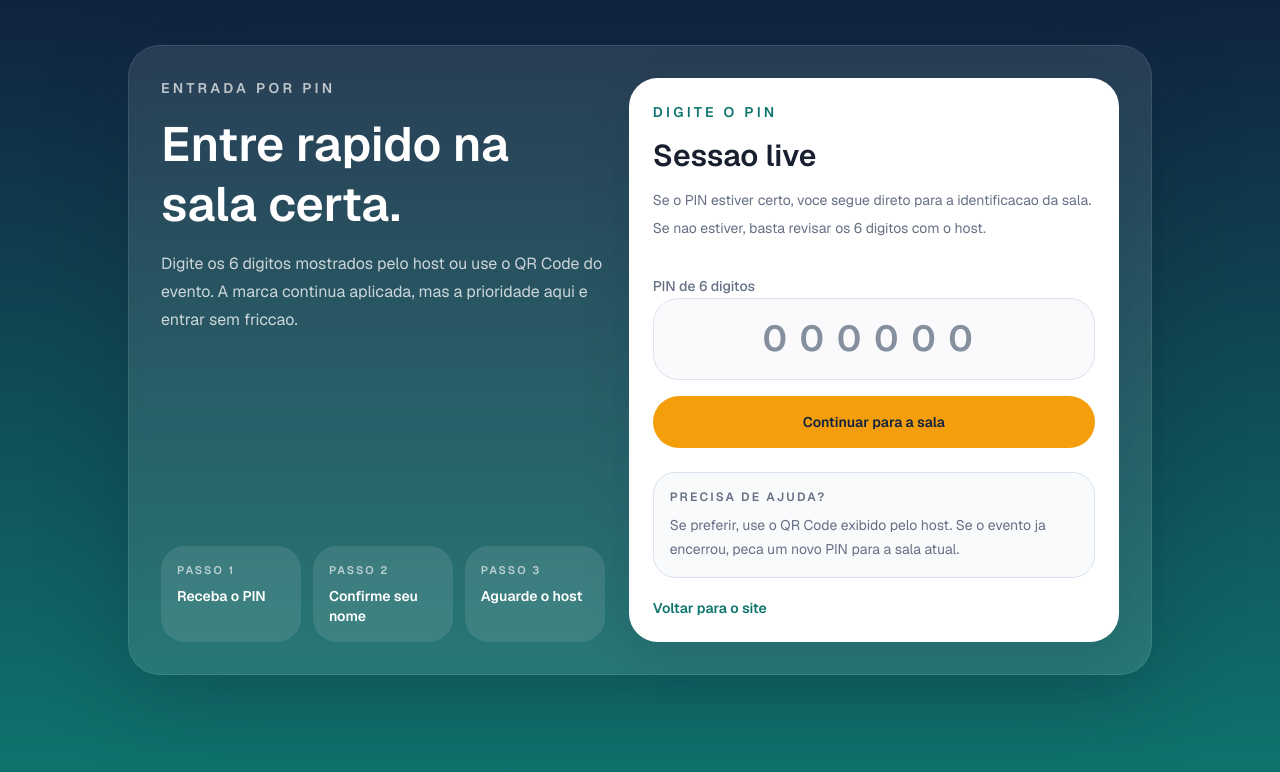
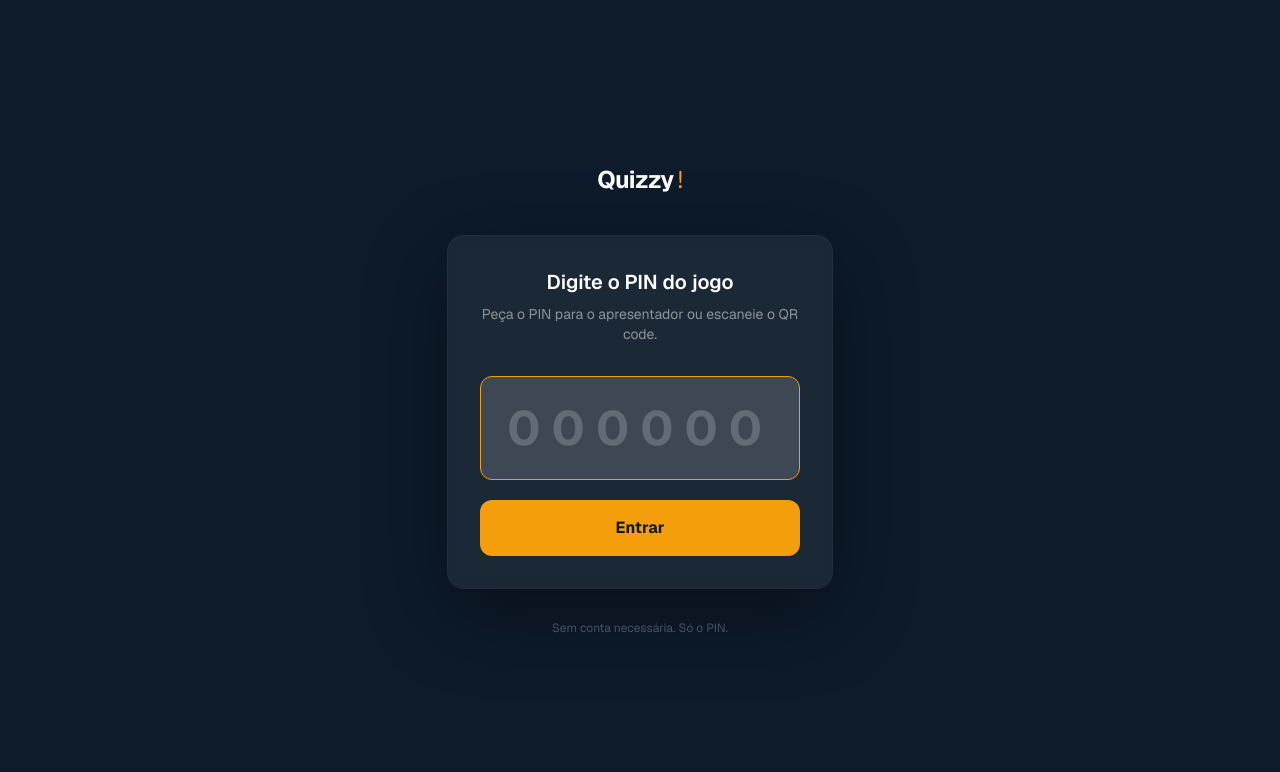
Before and after one commit to thiago-upscale/quizzy, a Next.js app in the folder apps/web/: page /join in a window 1280 px wide. Shown: the top 772 px of the page. Built offline with nearby package versions, Linux system fonts and the light colour scheme; a web font is replaced by a local one.

Commit message:
style: redesign join page — clean dark PIN entry screen

```diff
--- a/apps/web/src/app/join/page.tsx
+++ b/apps/web/src/app/join/page.tsx
@@ -16,66 +16,30 @@ export default async function JoinPage({
   }
 
   return (
-    <main className="min-h-screen bg-[linear-gradient(180deg,_#10233f_0%,_#0f766e_100%)] px-6 py-10 text-white">
-      <div className="mx-auto flex min-h-[80vh] w-full max-w-5xl items-center justify-center">
-        <section className="grid w-full gap-6 rounded-[2rem] border border-white/10 bg-white/10 p-8 shadow-[0_24px_90px_rgba(15,23,42,0.25)] backdrop-blur lg:grid-cols-[0.95fr_1.05fr]">
-          <div className="flex flex-col justify-between">
-            <div>
-              <p className="text-sm font-semibold uppercase tracking-[0.24em] text-white/70">
-                Entrada por PIN
-              </p>
-              <h1 className="mt-4 text-4xl font-semibold leading-tight sm:text-5xl">
-                Entre rapido na sala certa.
-              </h1>
-              <p className="mt-4 max-w-xl text-sm leading-7 text-white/76 sm:text-base">
-                Digite os 6 digitos mostrados pelo host ou use o QR Code do
-                evento. A marca continua aplicada, mas a prioridade aqui e
-                entrar sem friccao.
-              </p>
+    <main className="flex min-h-screen flex-col items-center justify-center bg-[#0d1b2a] px-4 py-12">
+      <div className="w-full max-w-sm">
+        <div className="mb-10 text-center">
+          <Link href="/" className="inline-block">
+            <span className="text-2xl font-bold tracking-tight text-white">
+              Quizzy
+            </span>
+            <span className="ml-1 text-2xl text-[#f59e0b]">!</span>
+          </Link>
         </div>
 
-            <div className="mt-8 grid gap-3 sm:grid-cols-3">
-              <div className="rounded-[1.5rem] bg-white/10 px-4 py-4">
-                <p className="text-[11px] font-semibold uppercase tracking-[0.18em] text-white/65">
-                  Passo 1
-                </p>
-                <p className="mt-2 text-sm font-semibold">Receba o PIN</p>
-              </div>
-              <div className="rounded-[1.5rem] bg-white/10 px-4 py-4">
-                <p className="text-[11px] font-semibold uppercase tracking-[0.18em] text-white/65">
-                  Passo 2
-                </p>
-                <p className="mt-2 text-sm font-semibold">Confirme seu nome</p>
-              </div>
-              <div className="rounded-[1.5rem] bg-white/10 px-4 py-4">
-                <p className="text-[11px] font-semibold uppercase tracking-[0.18em] text-white/65">
-                  Passo 3
-                </p>
-                <p className="mt-2 text-sm font-semibold">Aguarde o host</p>
-              </div>
-            </div>
-          </div>
-
-          <div className="rounded-[1.8rem] bg-white p-6 text-[var(--quizzy-text)] shadow-[0_18px_50px_rgba(16,35,63,0.14)]">
-            <p className="text-sm font-semibold uppercase tracking-[0.24em] text-[var(--quizzy-teal)]">
-              Digite o PIN
-            </p>
-            <h2 className="mt-4 text-3xl font-semibold">
-              Sessao live
-            </h2>
-            <p className="mt-3 text-sm leading-7 text-[var(--quizzy-muted)]">
-              Se o PIN estiver certo, voce segue direto para a identificacao da
-              sala. Se nao estiver, basta revisar os 6 digitos com o host.
+        <div className="rounded-2xl bg-white/[0.06] p-8 shadow-[0_24px_80px_rgba(0,0,0,0.4)] ring-1 ring-white/10 backdrop-blur-sm">
+          <h1 className="text-center text-xl font-semibold text-white">
+            Digite o PIN do jogo
+          </h1>
+          <p className="mt-2 text-center text-sm text-white/50">
+            Peça o PIN para o apresentador ou escaneie o QR code.
           </p>
 
-            <form className="mt-8 space-y-4" method="get">
-              <label className="block space-y-2">
-                <span className="text-sm font-medium text-[var(--quizzy-muted)]">
-                  PIN de 6 digitos
-                </span>
+          <form className="mt-8" method="get">
             <input
               autoComplete="one-time-code"
-                  className="w-full rounded-[1.6rem] border border-[var(--quizzy-border)] bg-[color:color-mix(in_srgb,var(--quizzy-surface)_65%,white)] px-5 py-5 text-center text-4xl font-semibold tracking-[0.34em] text-[var(--quizzy-navy)] outline-none transition focus:border-[var(--quizzy-teal)]"
+              autoFocus
+              className="w-full rounded-xl border border-white/10 bg-white/10 px-4 py-5 text-center text-5xl font-bold tracking-[0.22em] text-white placeholder-white/20 outline-none transition focus:border-[#f59e0b] focus:bg-white/15"
               inputMode="numeric"
               maxLength={6}
               name="pin"
@@ -83,36 +47,19 @@ export default async function JoinPage({
               placeholder="000000"
               required
             />
-              </label>
 
             <button
-                className="w-full rounded-full bg-[var(--quizzy-accent)] px-5 py-4 text-sm font-semibold text-[var(--quizzy-navy)] transition hover:bg-[#f7b338]"
+              className="mt-5 w-full rounded-xl bg-[#f59e0b] py-4 text-base font-bold text-[#0d1b2a] transition hover:bg-[#f7b534] active:scale-[0.98]"
               type="submit"
             >
-                Continuar para a sala
+              Entrar
             </button>
           </form>
-
-            <div className="mt-6 rounded-[1.4rem] border border-[var(--quizzy-border)] bg-[color:color-mix(in_srgb,var(--quizzy-surface)_70%,white)] px-4 py-4">
-              <p className="text-xs font-semibold uppercase tracking-[0.18em] text-[var(--quizzy-muted)]">
-                Precisa de ajuda?
-              </p>
-              <p className="mt-2 text-sm leading-6 text-[var(--quizzy-muted)]">
-                Se preferir, use o QR Code exibido pelo host. Se o evento ja
-                encerrou, peca um novo PIN para a sala atual.
-              </p>
         </div>
 
-            <div className="mt-5 flex flex-wrap gap-3">
-              <Link
-                className="text-sm font-semibold text-[var(--quizzy-teal)]"
-                href="/"
-              >
-                Voltar para o site
-              </Link>
-            </div>
-          </div>
-        </section>
+        <p className="mt-8 text-center text-xs text-white/30">
+          Sem conta necessária. Só o PIN.
+        </p>
       </div>
     </main>
   );
```
Lines whose indentation alone changed are shown as unchanged.
